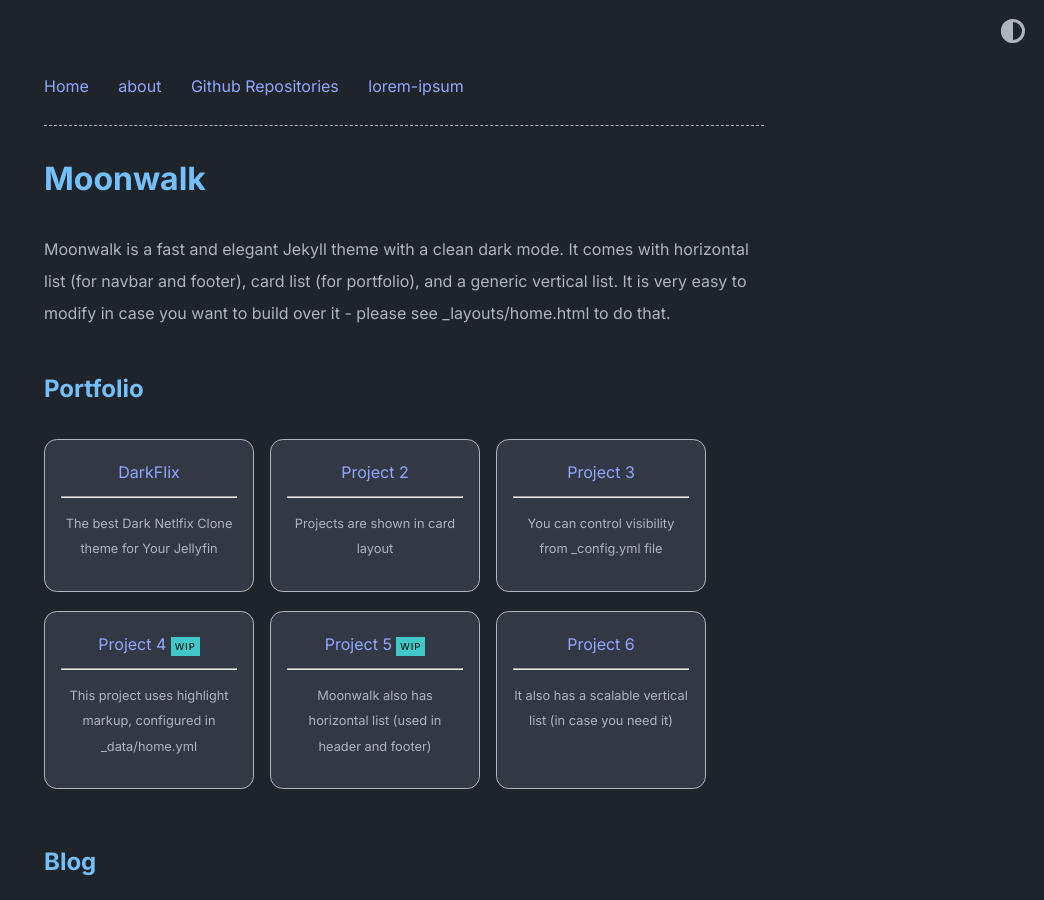
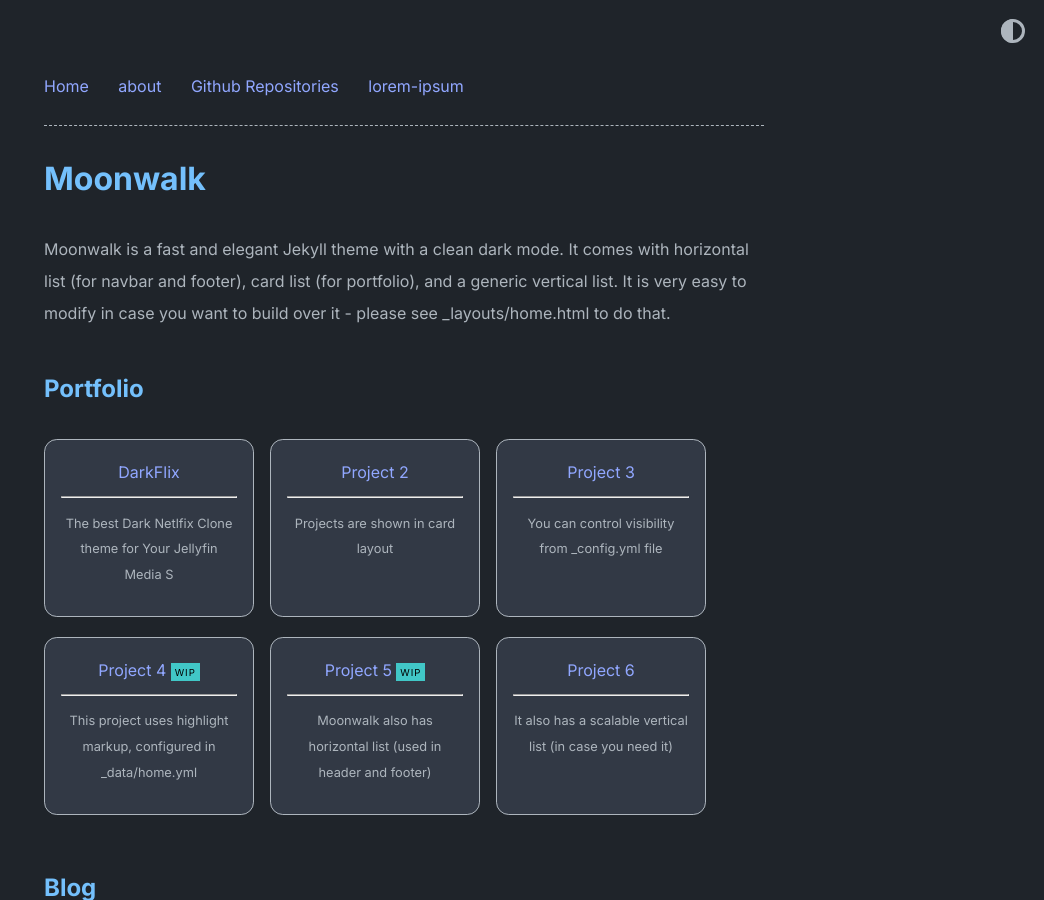
Before and after one commit to stackbit-projects/devilsdesigns-33adc, a Jekyll site: the page built from index.md, in a window 1280 px wide and 900 px high. Shown: the whole window, without its empty margins (236-1280 px from the left). Built offline with Jekyll 4.4.1, drawn with Linux system fonts in a browser that asks for light colours.

Commit message:
home.yml: updated desc in project_entries

```diff
--- a/_data/home.yml
+++ b/_data/home.yml
@@ -10,7 +10,7 @@ navbar_entries:
 project_entries:
   - title: DarkFlix
     url: 'https://github.com/DevilsDesigns/Jellyfin-DarkFlix-Theme'
-    desc: The best Dark Netlfix Clone theme for Your Jellyfin
+    desc: The best Dark Netlfix Clone theme for Your Jellyfin Media S
   - title: Project 2
     url: overview-post
     desc: Projects are shown in card layout
```
